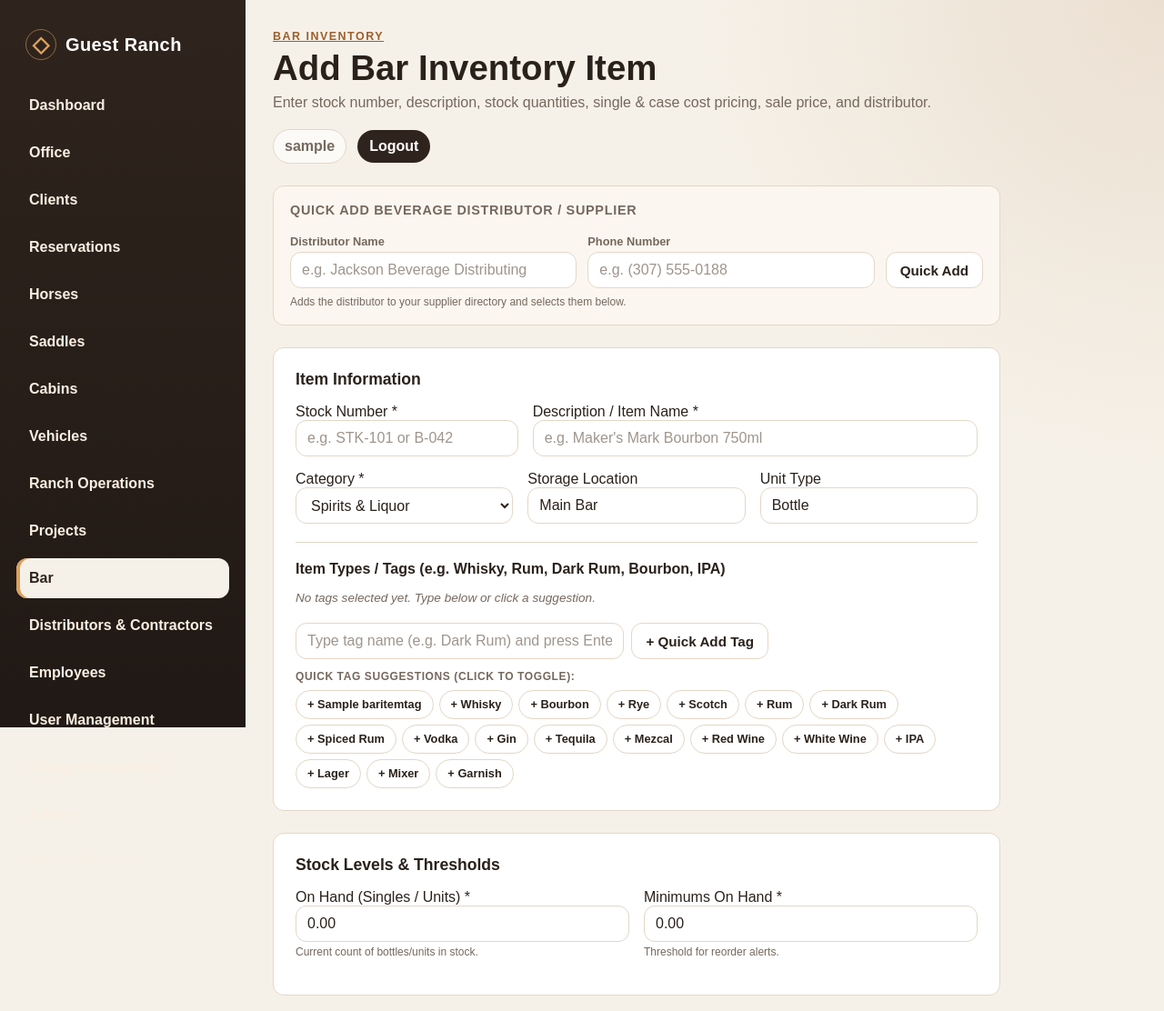
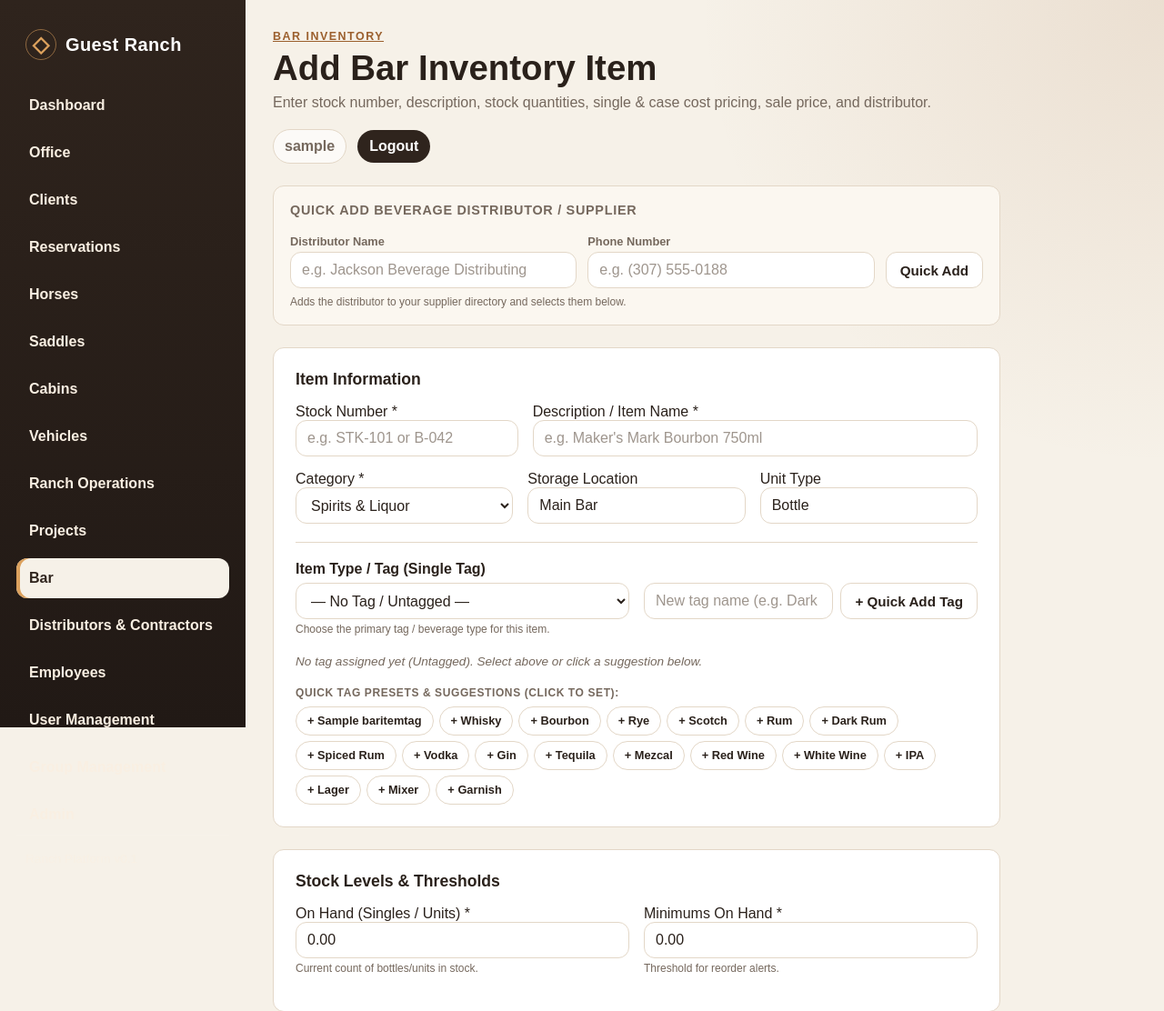
Before and after one commit to typecookie/GuestRanchManagementPlatform2.0, a Django app: page /bar/new/ in a window 1280 px wide. Shown: the top 1112 px of the page at 91% size. Run offline with Django 5.2, Linux system fonts and the light colour scheme; a user stored in the database is signed in; tables that the repository leaves empty hold one stand-in row (values such as "Sample post").

Commit message:
a couple changes in the bar inventory,

```diff
--- a/apps/bar/forms.py
+++ b/apps/bar/forms.py
@@ -14,10 +14,10 @@
 
 
 class BarInventoryItemForm(forms.ModelForm):
-    custom_tags = forms.CharField(
+    custom_tag = forms.CharField(
         required=False,
-        widget=forms.HiddenInput(attrs={'id': 'id_custom_tags'}),
-        help_text="Comma-separated tag names to create or associate"
+        widget=forms.HiddenInput(attrs={'id': 'id_custom_tag'}),
+        help_text="Tag name to create or associate"
     )
 
     def __init__(self, *args, **kwargs):
@@ -25,8 +25,9 @@
         # Show all active distributors / contractors
         self.fields['distributor'].queryset = Contractor.objects.filter(is_active=True).order_by('name')
         self.fields['distributor'].required = False
-        self.fields['tags'].queryset = BarItemTag.objects.all().order_by('name')
-        self.fields['tags'].required = False
+        self.fields['tag'].queryset = BarItemTag.objects.all().order_by('name')
+        self.fields['tag'].required = False
+        self.fields['tag'].empty_label = "— No Tag / Untagged —"
         self.fields['beverage_class'].required = False
         self.fields['sale_price'].required = False
 
@@ -34,7 +35,7 @@
         model = BarInventoryItem
         fields = [
             'stock_number', 'description', 'category', 'pricing_method', 'beverage_class',
-            'tags', 'on_hand', 'minimum_on_hand',
+            'tag', 'on_hand', 'minimum_on_hand',
             'single_price', 'case_price', 'sale_price', 'singles_per_case',
             'distributor', 'location', 'unit_type', 'notes', 'is_active'
         ]
@@ -44,7 +45,7 @@
             'category': forms.Select(attrs={'class': 'form-select'}),
             'pricing_method': forms.Select(attrs={'class': 'form-select', 'id': 'id_pricing_method'}),
             'beverage_class': forms.Select(attrs={'class': 'form-select', 'id': 'id_beverage_class'}),
-            'tags': forms.SelectMultiple(attrs={'class': 'form-select js-tags-select', 'style': 'display: none;'}),
+            'tag': forms.Select(attrs={'class': 'form-select js-tag-select', 'id': 'id_tag'}),
             'on_hand': forms.NumberInput(attrs={'class': 'form-control', 'step': '0.01', 'min': '0'}),
             'minimum_on_hand': forms.NumberInput(attrs={'class': 'form-control', 'step': '0.01', 'min': '0'}),
             'single_price': forms.NumberInput(attrs={'class': 'form-control', 'step': '0.01', 'min': '0', 'placeholder': '0.00'}),
@@ -76,23 +77,14 @@
         return cleaned_data
 
     def save(self, commit=True):
-        instance = super().save(commit=commit)
-        custom_tags_str = self.cleaned_data.get('custom_tags', '')
-        if custom_tags_str:
-            tag_names = [t.strip() for t in custom_tags_str.split(',') if t.strip()]
-            new_tag_objs = []
-            for name in tag_names:
-                tag_obj, _ = BarItemTag.objects.get_or_create(name=name)
-                new_tag_objs.append(tag_obj)
+        instance = super().save(commit=False)
+        custom_tag_name = self.cleaned_data.get('custom_tag', '').strip()
+        if custom_tag_name:
+            tag_obj, _ = BarItemTag.objects.get_or_create(name=custom_tag_name)
+            instance.tag = tag_obj
 
-            if commit:
-                instance.tags.add(*new_tag_objs)
-            else:
-                old_save_m2m = getattr(self, 'save_m2m', None)
-                def new_save_m2m():
-                    if old_save_m2m:
-                        old_save_m2m()
-                    instance.tags.add(*new_tag_objs)
-                self.save_m2m = new_save_m2m
+        if commit:
+            instance.save()
+            self.save_m2m()
 
         return instance
--- a/apps/bar/views.py
+++ b/apps/bar/views.py
@@ -13,7 +13,7 @@
 @login_required
 @module_permission_required('Bar', 'read')
 def inventory_list(request):
-    items = BarInventoryItem.objects.select_related('distributor').prefetch_related('tags').all()
+    items = BarInventoryItem.objects.select_related('distributor', 'tag').all()
 
     # Search query
     query = request.GET.get('q', '').strip()
@@ -23,7 +23,7 @@
             Q(description__icontains=query) |
             Q(distributor__name__icontains=query) |
             Q(location__icontains=query) |
-            Q(tags__name__icontains=query) |
+            Q(tag__name__icontains=query) |
             Q(beverage_class__icontains=query)
         ).distinct()
 
@@ -45,7 +45,7 @@
     # Filter by tag / type
     selected_tag = request.GET.get('tag', '')
     if selected_tag:
-        items = items.filter(tags__id=selected_tag)
+        items = items.filter(Q(tag__id=selected_tag) | Q(tag__name=selected_tag))
 
     # Filter by distributor
     distributor_id = request.GET.get('distributor', '')
@@ -71,16 +71,18 @@
     # Sorting
     sort_by = request.GET.get('sort', 'category')
     valid_sorts = {
-        'category': ('category', 'description'),
+        'category': ('category', 'tag__name', 'description'),
         'description': ('description',),
         'stock_number': ('stock_number',),
+        'tag': ('tag__name', 'description'),
+        '-tag': ('-tag__name', 'description'),
         'on_hand': ('on_hand',),
         '-on_hand': ('-on_hand',),
         'single_price': ('single_price',),
         '-single_price': ('-single_price',),
         'pricing_method': ('pricing_method', 'beverage_class', 'description'),
     }
-    order_fields = valid_sorts.get(sort_by, ('category', 'description'))
+    order_fields = valid_sorts.get(sort_by, ('category', 'tag__name', 'description'))
     items = items.order_by(*order_fields)
 
     # Overall metrics across all active bar inventory
@@ -122,7 +124,7 @@
 @module_permission_required('Bar', 'read')
 def item_detail(request, pk):
     item = get_object_or_404(
-        BarInventoryItem.objects.select_related('distributor').prefetch_related('tags'),
+        BarInventoryItem.objects.select_related('distributor', 'tag'),
         pk=pk
     )
     context = {
@@ -163,7 +165,7 @@
 @login_required
 @module_permission_required('Bar', 'write')
 def item_edit(request, pk):
-    item = get_object_or_404(BarInventoryItem.objects.prefetch_related('tags'), pk=pk)
+    item = get_object_or_404(BarInventoryItem.objects.select_related('tag'), pk=pk)
     if request.method == 'POST':
         form = BarInventoryItemForm(request.POST, instance=item)
         if form.is_valid():
@@ -254,9 +256,9 @@
 @module_permission_required('Bar', 'read')
 def report_valuation(request):
     """
-    Inventory Valuation Report with category breakdowns, unit values, and total valuation.
+    Inventory Valuation Report with category breakdowns, sub-sorting by tag, tag subtotals, and overall totals.
     """
-    items = BarInventoryItem.objects.filter(is_active=True).select_related('distributor').order_by('category', 'description')
+    items = BarInventoryItem.objects.filter(is_active=True).select_related('distributor', 'tag').order_by('category', 'tag__name', 'description')
 
     # Filter by category if selected
     selected_cat = request.GET.get('category', '')
@@ -275,10 +277,40 @@
             cat_units = sum((i.on_hand or Decimal('0.00')) for i in cat_items)
             cat_val = sum(i.total_value for i in cat_items)
 
+            # Sub-sort and group items by tag within this category
+            tag_dict = {}
+            for item in cat_items:
+                tag_key = item.tag.name if item.tag else ""
+                tag_obj = item.tag
+                if tag_key not in tag_dict:
+                    tag_dict[tag_key] = {
+                        'tag': tag_obj,
+                        'tag_name': tag_key if tag_key else "Untagged / Other",
+                        'items': [],
+                        'total_units': Decimal('0.00'),
+                        'total_value': Decimal('0.00'),
+                        'item_count': 0,
+                    }
+                tag_dict[tag_key]['items'].append(item)
+                tag_dict[tag_key]['total_units'] += (item.on_hand or Decimal('0.00'))
+                tag_dict[tag_key]['total_value'] += item.total_value
+                tag_dict[tag_key]['item_count'] += 1
+
+            # Sort tag groups: tagged groups alphabetically by tag name, untagged at the end
+            sorted_tag_groups = sorted(
+                tag_dict.values(),
+                key=lambda g: (1 if g['tag'] is None else 0, g['tag_name'].lower())
+            )
+
+            # Sort items within each tag group by description
+            for g in sorted_tag_groups:
+                g['items'].sort(key=lambda x: (x.description or '').lower())
+
             categories_data.append({
                 'category_key': cat_key,
                 'category_label': cat_label,
                 'items': cat_items,
+                'tag_groups': sorted_tag_groups,
                 'total_units': cat_units,
                 'total_value': cat_val,
                 'item_count': len(cat_items),
--- a/templates/bar/item_form.html
+++ b/templates/bar/item_form.html
@@ -76,29 +76,35 @@
                 </div>
             </div>
 
-            <!-- Tags / Types Section -->
+            <!-- Tags / Type Section (Single Tag) -->
             <div class="form-group" style="margin-top: 1.25rem; padding-top: 1.25rem; border-top: 1px solid var(--color-border);">
-                <label style="font-weight: 700; display: block; margin-bottom: 6px;">
-                    Item Types / Tags (e.g. Whisky, Rum, Dark Rum, Bourbon, IPA)
+                <label for="{{ form.tag.id_for_label }}" style="font-weight: 700; display: block; margin-bottom: 6px;">
+                    Item Type / Tag (Single Tag)
                 </label>
-                {{ form.tags }}
-                {{ form.custom_tags }}
+                <div style="display: grid; grid-template-columns: 1fr 1fr; gap: 1rem; align-items: start; margin-bottom: 12px;">
+                    <div>
+                        {{ form.tag }}
+                        <div style="font-size: 0.75rem; color: var(--color-muted); margin-top: 4px;">Choose the primary tag / beverage type for this item.</div>
+                    </div>
+                    <div>
+                        <!-- Tag input & Quick Add row -->
+                        <div style="display: flex; gap: 8px; align-items: center;">
+                            <input type="text" id="tag-input-field" class="form-control" placeholder="New tag name (e.g. Dark Rum)..." autocomplete="off">
+                            <button type="button" id="btn-add-tag" class="button button-secondary" data-quick-add-url="{% url 'bar:quick_add_tag' %}" style="white-space: nowrap;">+ Quick Add Tag</button>
+                        </div>
+                    </div>
+                </div>
+                {{ form.custom_tag }}
 
-                <!-- Selected tags container -->
-                <div id="selected-tags-container" style="display: flex; flex-wrap: wrap; gap: 8px; margin-bottom: 12px; min-height: 32px; align-items: center;">
-                    <span id="no-tags-placeholder" style="font-size: 0.85rem; color: var(--color-muted); font-style: italic;">No tags selected yet. Type below or click a suggestion.</span>
-                </div>
-
-                <!-- Tag input & Quick Add row -->
-                <div style="display: flex; gap: 8px; align-items: center; max-width: 520px; margin-bottom: 12px;">
-                    <input type="text" id="tag-input-field" class="form-control" placeholder="Type tag name (e.g. Dark Rum) and press Enter..." autocomplete="off">
-                    <button type="button" id="btn-add-tag" class="button button-secondary" data-quick-add-url="{% url 'bar:quick_add_tag' %}" style="white-space: nowrap;">+ Quick Add Tag</button>
+                <!-- Selected tag badge preview -->
+                <div id="selected-tag-container" style="display: flex; align-items: center; gap: 8px; margin-bottom: 12px; min-height: 32px;">
+                    <span id="no-tag-placeholder" style="font-size: 0.85rem; color: var(--color-muted); font-style: italic;">No tag assigned yet (Untagged). Select from dropdown or click a suggestion below.</span>
                 </div>
 
                 <!-- Suggestions / Existing tags pills -->
                 <div style="margin-top: 6px;">
                     <span style="font-size: 0.75rem; color: var(--color-muted); font-weight: 700; text-transform: uppercase; letter-spacing: 0.05em; display: block; margin-bottom: 8px;">
-                        Quick Tag Suggestions (Click to toggle):
+                        Quick Tag Presets & Suggestions (Click to set):
                     </span>
                     <div id="quick-tag-suggestions" style="display: flex; flex-wrap: wrap; gap: 6px;">
                         {% for tag in all_tags %}
@@ -108,7 +114,7 @@
                         {% endfor %}
                     </div>
                 </div>
-                {% if form.tags.errors %}<div class="form-error">{{ form.tags.errors }}</div>{% endif %}
+                {% if form.tag.errors %}<div class="form-error">{{ form.tag.errors }}</div>{% endif %}
             </div>
         </div>
 
@@ -370,10 +376,9 @@
         });
     }
 
-    // Interactive Tag Manager for Bar Item Types
-    const tagsSelect = document.getElementById("id_tags");
-    const selectedTagsContainer = document.getElementById("selected-tags-container");
-    const noTagsPlaceholder = document.getElementById("no-tags-placeholder");
+    // Single Tag Manager for Bar Item Type
+    const tagSelect = document.getElementById("id_tag");
+    const selectedTagContainer = document.getElementById("selected-tag-container");
     const tagInputField = document.getElementById("tag-input-field");
     const btnAddTag = document.getElementById("btn-add-tag");
     const quickTagSuggestions = document.getElementById("quick-tag-suggestions");
@@ -404,48 +409,40 @@
         });
     }
 
-    function getSelectedTags() {
-        if (!tagsSelect) return [];
-        const result = [];
-        Array.from(tagsSelect.options).forEach(opt => {
-            if (opt.selected) {
-                result.push({ id: opt.value, name: opt.textContent.trim() });
-            }
-        });
-        return result;
-    }
+    function renderTagDisplay() {
+        if (!selectedTagContainer || !tagSelect) return;
+        selectedTagContainer.innerHTML = "";
 
-    function renderTagBadges() {
-        if (!selectedTagsContainer || !tagsSelect) return;
-        const selectedTags = getSelectedTags();
-        selectedTagsContainer.innerHTML = "";
+        const selectedIndex = tagSelect.selectedIndex;
+        const selectedValue = tagSelect.value;
+        const selectedText = (selectedIndex >= 0 && selectedValue) ? tagSelect.options[selectedIndex].text.trim() : "";
 
-        if (selectedTags.length === 0) {
-            if (noTagsPlaceholder) {
-                selectedTagsContainer.appendChild(noTagsPlaceholder);
-            }
+        if (!selectedValue || !selectedText) {
+            const placeholder = document.createElement("span");
+            placeholder.id = "no-tag-placeholder";
+            placeholder.style.cssText = "font-size: 0.85rem; color: var(--color-muted); font-style: italic;";
+            placeholder.textContent = "No tag assigned yet (Untagged). Select above or click a suggestion below.";
+            selectedTagContainer.appendChild(placeholder);
         } else {
-            selectedTags.forEach(tag => {
-                const badge = document.createElement("span");
-                badge.className = "badge badge-accent";
-                badge.style.cssText = "font-size: 0.85rem; padding: 5px 10px; display: inline-flex; align-items: center; gap: 6px; border-radius: 16px; font-weight: 600;";
-                badge.innerHTML = `<span>🏷️ ${tag.name}</span> <button type="button" data-tag-id="${tag.id}" style="background: none; border: none; color: inherit; cursor: pointer; font-size: 0.9rem; line-height: 1; padding: 0; margin-left: 4px;" title="Remove tag">&times;</button>`;
+            const badge = document.createElement("span");
+            badge.className = "badge badge-accent";
+            badge.style.cssText = "font-size: 0.9rem; padding: 6px 12px; display: inline-flex; align-items: center; gap: 8px; border-radius: 16px; font-weight: 600;";
+            badge.innerHTML = `<span>🏷️ Selected Tag: <strong>${selectedText}</strong></span> <button type="button" style="background: none; border: none; color: inherit; cursor: pointer; font-size: 1rem; line-height: 1; padding: 0; margin-left: 4px;" title="Clear Tag / Untag">&times;</button>`;
 
-                const removeBtn = badge.querySelector("button");
-                removeBtn.addEventListener("click", function() {
-                    removeTagById(tag.id);
-                });
+            const clearBtn = badge.querySelector("button");
+            clearBtn.addEventListener("click", function() {
+                tagSelect.value = "";
+                renderTagDisplay();
+            });
 
-                selectedTagsContainer.appendChild(badge);
-            });
+            selectedTagContainer.appendChild(badge);
         }
 
-        // Highlight suggestions if currently active
-        const selectedNames = new Set(selectedTags.map(t => t.name.toLowerCase()));
+        // Highlight matching suggestion button
         if (quickTagSuggestions) {
             quickTagSuggestions.querySelectorAll('.tag-suggestion-btn').forEach(btn => {
                 const btnName = (btn.dataset.tagName || '').toLowerCase();
-                if (selectedNames.has(btnName)) {
+                if (selectedText && btnName === selectedText.toLowerCase()) {
                     btn.classList.remove('button-secondary');
                     btn.classList.add('button-primary');
                     btn.textContent = '✓ ' + btn.dataset.tagName;
@@ -458,37 +455,31 @@
         }
     }
 
-    function removeTagById(tagId) {
-        if (!tagsSelect) return;
-        Array.from(tagsSelect.options).forEach(opt => {
-            if (opt.value === String(tagId)) {
-                opt.selected = false;
-            }
-        });
-        renderTagBadges();
+    if (tagSelect) {
+        tagSelect.addEventListener("change", renderTagDisplay);
     }
 
-    function addOrSelectTag(tagName, tagId = null) {
-        if (!tagName) return;
+    function setSingleTag(tagName, tagId = null) {
+        if (!tagName) return Promise.resolve();
         tagName = tagName.trim();
-        if (!tagName) return;
+        if (!tagName) return Promise.resolve();
 
-        // Check if tag option already exists in select
+        // Check if option already exists in dropdown
         let option = null;
         if (tagId) {
-            option = Array.from(tagsSelect.options).find(o => o.value === String(tagId));
+            option = Array.from(tagSelect.options).find(o => o.value === String(tagId));
         }
         if (!option) {
-            option = Array.from(tagsSelect.options).find(o => o.textContent.trim().toLowerCase() === tagName.toLowerCase());
+            option = Array.from(tagSelect.options).find(o => o.textContent.trim().toLowerCase() === tagName.toLowerCase());
         }
 
         if (option) {
-            option.selected = true;
-            renderTagBadges();
+            tagSelect.value = option.value;
+            renderTagDisplay();
             return Promise.resolve();
         }
 
-        // If tag needs to be created on server
+        // If tag needs to be created on server via quick-add endpoint
         const quickAddUrl = btnAddTag ? btnAddTag.dataset.quickAddUrl : '/bar/tags/quick-add/';
         const formData = new FormData();
         formData.append("name", tagName);
@@ -505,18 +496,21 @@
         .then(data => {
             if (data.id) {
                 const newOpt = new Option(data.name, data.id, true, true);
-                tagsSelect.add(newOpt);
-                renderTagBadges();
+                tagSelect.add(newOpt);
+                tagSelect.value = data.id;
+                renderTagDisplay();
             } else if (data.error) {
                 alert(data.error);
             }
         })
         .catch(err => {
             console.error("Error adding tag:", err);
-            // Fallback: add to select as custom tag
+            const customTagInput = document.getElementById("id_custom_tag");
+            if (customTagInput) customTagInput.value = tagName;
             const newOpt = new Option(tagName, tagName, true, true);
-            tagsSelect.add(newOpt);
-            renderTagBadges();
+            tagSelect.add(newOpt);
+            tagSelect.value = tagName;
+            renderTagDisplay();
         });
     }
 
@@ -527,14 +521,15 @@
             const tagName = btn.dataset.tagName;
             const tagId = btn.dataset.tagId;
 
-            const selectedTags = getSelectedTags();
-            const isSelected = selectedTags.some(t => t.name.toLowerCase() === tagName.toLowerCase());
+            const selectedIndex = tagSelect ? tagSelect.selectedIndex : -1;
+            const selectedText = (selectedIndex >= 0 && tagSelect.value) ? tagSelect.options[selectedIndex].text.trim() : "";
 
-            if (isSelected) {
-                const found = selectedTags.find(t => t.name.toLowerCase() === tagName.toLowerCase());
-                if (found) removeTagById(found.id);
+            if (selectedText.toLowerCase() === tagName.toLowerCase()) {
+                // Toggle off
+                tagSelect.value = "";
+                renderTagDisplay();
             } else {
-                addOrSelectTag(tagName, tagId);
+                setSingleTag(tagName, tagId);
             }
         });
     }
@@ -544,10 +539,9 @@
             const val = tagInputField.value.trim();
             if (!val) return;
             btnAddTag.disabled = true;
-            addOrSelectTag(val).finally(() => {
+            setSingleTag(val).finally(() => {
                 tagInputField.value = "";
                 btnAddTag.disabled = false;
-                tagInputField.focus();
             });
         });
 
@@ -559,8 +553,8 @@
         });
     }
 
-    // Initial render of existing tags on form load
-    renderTagBadges();
+    // Initial render of tag on form load
+    renderTagDisplay();
 });
 </script>
 {% endblock %}
```
Also changed, not shown: apps/bar/admin.py (+3 -4 lines), apps/bar/models.py (+5 -3 lines), apps/bar/tests.py (+98 -16 lines), templates/bar/inventory_list.html (+3 -5 lines), templates/bar/item_detail.html (+7 -7 lines), templates/bar/report_valuation.html (+53 -7 lines), apps/bar/migrations/0004_remove_barinventoryitem_tags_barinventoryitem_tag.py (added).
